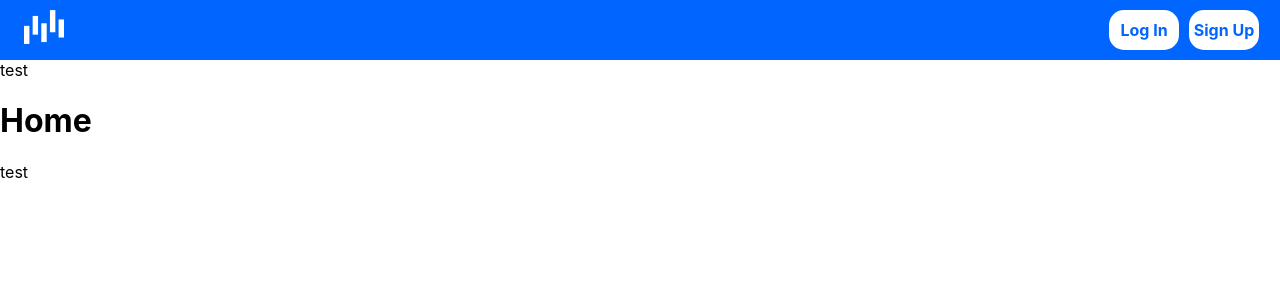
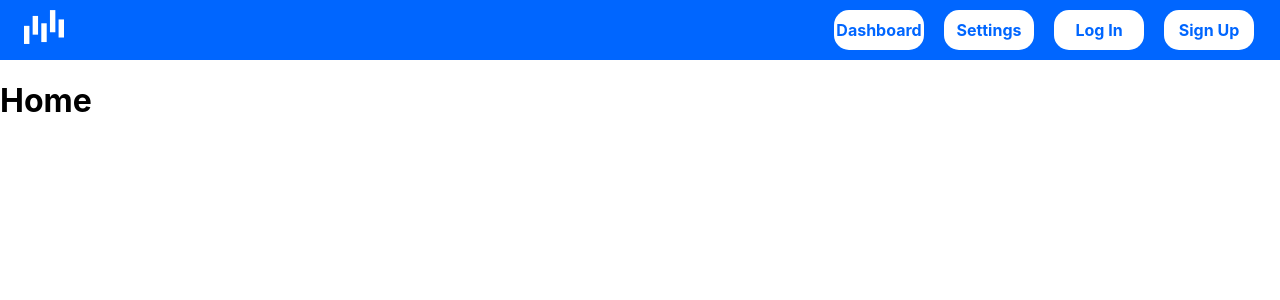
Before and after one commit to mobrien13/paper-trader, a React (Create React App) app in the folder paper-trader/: page /home in a window 1280 px wide. Shown: the top 300 px of the page. Built offline with nearby package versions, Linux system fonts and the light colour scheme.

Commit message:
Initial Navigation Setup Complete
-404 page not found error
-added nav buttons for pages
-refactored some things to make everything work properly
-other miscellaneous fixes for random things
-favicon

```diff
--- a/paper-trader/src/App.js
+++ b/paper-trader/src/App.js
@@ -2,23 +2,23 @@ import React from 'react';
 import Button from './Components/Button/Button';
 import Navbar from './Components/Navbar/Navbar';
 import Views from './Components/Views/Views';
-import {Link} from 'react-router-dom';
+import {BrowserRouter, Link} from 'react-router-dom';
 
 function App() {
   return (
-  <>
+  <BrowserRouter>
     <Navbar>
-      <Button text = "Log In" />
-      <Button text = "Sign Up" />
+      {/*When using the Link tag, be sure to replace the 'to' prop with the onClick prop in order to show the login and signup modals*/}
+      <Link to='dashboard' className='nav-link'><Button text = "Dashboard" /></Link>
+      <Link to='settings' className='nav-link'><Button text = "Settings" /></Link>
+      <Link to='login' className='nav-link'><Button text = "Log In" /></Link>
+      <Link to='signup' className='nav-link'><Button text = "Sign Up" /></Link>
     </Navbar>
-
-
-    {/*Test menu for switching between pages (to prevent editing the Navbar and causing merge conflicts*/}
-
 
     {/*Views is the container for all site content*/}
     <Views/>
-  </>
+
+  </BrowserRouter>
   );
 }
 
--- a/paper-trader/src/Components/Button/Button.css
+++ b/paper-trader/src/Components/Button/Button.css
@@ -5,7 +5,9 @@
 }
 
 .icon-button{
-    width: 70px;
+    /*width was previously 70px*. i personally would advise not to use pixels for these.
+    I had to make them larger to fit the dashboard text into them - mitchell*/
+    width: 90px;
     height: 40px;
     margin: 5px;
     align-items: center;
--- a/paper-trader/src/Components/Button/Button.js
+++ b/paper-trader/src/Components/Button/Button.js
@@ -4,7 +4,7 @@ function Button(props){
     return(
       <li className="button">
         <a href="#" className="icon-button">
-          {props.text}
+          <span id='innermost'>{props.text}</span>
         </a>
       </li>
 
--- a/paper-trader/src/Components/Navbar/Navbar.js
+++ b/paper-trader/src/Components/Navbar/Navbar.js
@@ -1,10 +1,11 @@
 import './Navbar.css';
 import logo from '../../icons/logo.svg';
+import {Link} from 'react-router-dom';
 
 function Navbar(props){
     return(
       <nav className = "navbar">
-        <a href="home"><img className="logo" src={logo}/></a>
+        <Link to='home'><img className="logo" src={logo}/></Link>
         <ul className = "navbar-buttons"> { props.children } </ul>
         <ul className="navbar-links">
         </ul>
--- a/paper-trader/src/Components/Pages/Home.js
+++ b/paper-trader/src/Components/Pages/Home.js
@@ -7,7 +7,7 @@ function Home() {
     return (
     <>
         <h1>Home</h1>
-        <Link to='home'><p>test</p></Link>
+
     </>
     );
   }
--- a/paper-trader/src/Components/Views/Views.js
+++ b/paper-trader/src/Components/Views/Views.js
@@ -10,17 +10,14 @@ import {BrowserRouter, Routes, Route, Link} from "react-router-dom";
 function Views() {
     return (
     <>
-    <a href="/dashboard" >test</a>
-
     {/*Routes the pages*/}
-    <BrowserRouter>
     <Routes>
         <Route index element={<Home></Home>}/>
         <Route path='/home' element={<Home></Home>}/>
         <Route path='/dashboard' element={<Dashboard></Dashboard>}/>
         <Route path='/settings' element={<Settings></Settings>}/>
+        <Route path='*' element={<div><h1>404<br/>Error, Page Not Found</h1></div>}/>
     </Routes>
-    </BrowserRouter>
     </>
     );
   }
--- a/paper-trader/src/index.css
+++ b/paper-trader/src/index.css
@@ -21,3 +21,6 @@ code {
     --border-radius: 8px;
     --speed: 500ms;
 }
+.nav-link{
+  margin:5px;
+}
```
Lines whose indentation alone changed are shown as unchanged.
